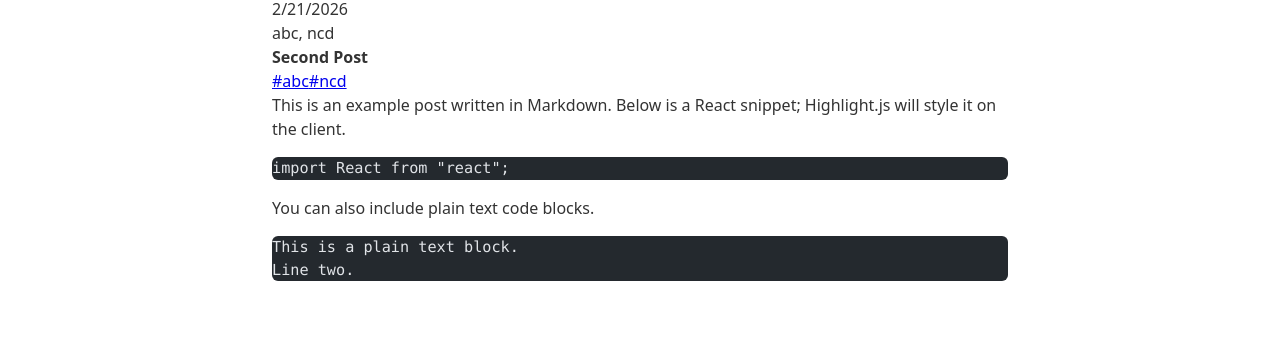
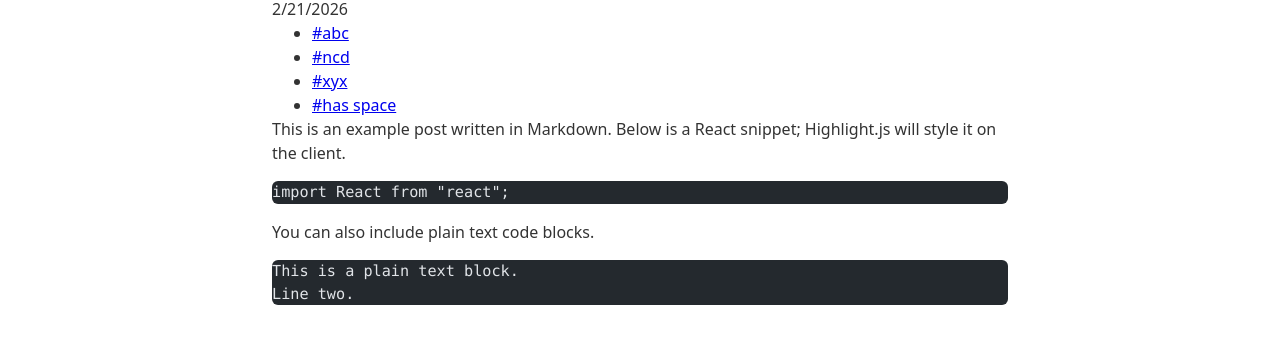
Before and after one commit to uypham/mysite, an Astro site: page /blog/second-post in a window 1280 px wide. Shown: the part 222-566 px from the top of the page. Built offline with nearby package versions, Linux system fonts and the light colour scheme; Astro itself is replaced by a stand-in of ours; code samples lack their colours.

Commit message:
feat: support tags

```diff
--- a/src/content/blog/second-post.md
+++ b/src/content/blog/second-post.md
@@ -2,8 +2,7 @@
 title: "Second Post"
 pubDate: 2026-02-21
 description: "Example blog post showing React code highlighting"
-tags: ["abc", "ncd"]
-layout: ../../layouts/BlogLayout.astro
+tags: ["abc", "ncd", "xyx", "has space"]
 ---
 
 This is an example post written in Markdown. Below is a React snippet; Highlight.js will style it on the client.
--- a/src/layouts/BlogLayout.astro
+++ b/src/layouts/BlogLayout.astro
@@ -19,11 +19,15 @@ const tags = fm?.tags ?? Astro.props.tags;
               {new Date(pubDate).toLocaleDateString()}
             </time>
           ) : null}
-          {tags ? (
-            <p class="post-tags">
-              {Array.isArray(tags) ? tags.join(", ") : String(tags)}
-            </p>
-          ) : null}
+          {tags && (
+            <ul class="post-tags">
+              {tags.map((tag: string) => (
+                <li>
+                  <a href={`/tags/${tag}`}>#{tag}</a>
+                </li>
+              ))}
+            </ul>
+          )}
           {description ? <p class="post-desc">{description}</p> : null}
         </header>
 
--- a/src/pages/blog/[slug].astro
+++ b/src/pages/blog/[slug].astro
@@ -24,9 +24,5 @@ const { Content } = await post.render();
   pubDate={post.data.pubDate}
   tags={post.data.tags}
 >
-  <article>
-    <h1>{post.data.title}</h1>
-    {post.data.tags.map((tag) => <a href={`/tags/${tag}`}>#{tag}</a>)}
-    <Content />
-  </article>
+  <Content />
 </BlogLayout>
```
Also changed, not shown: src/pages/tags/[tag].astro (+14 -0 lines).
